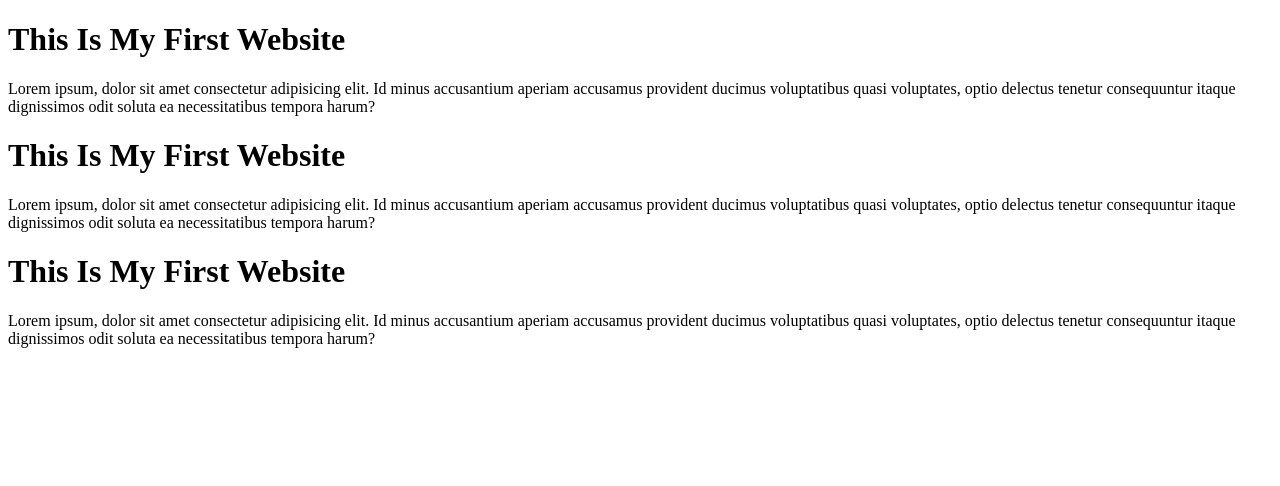
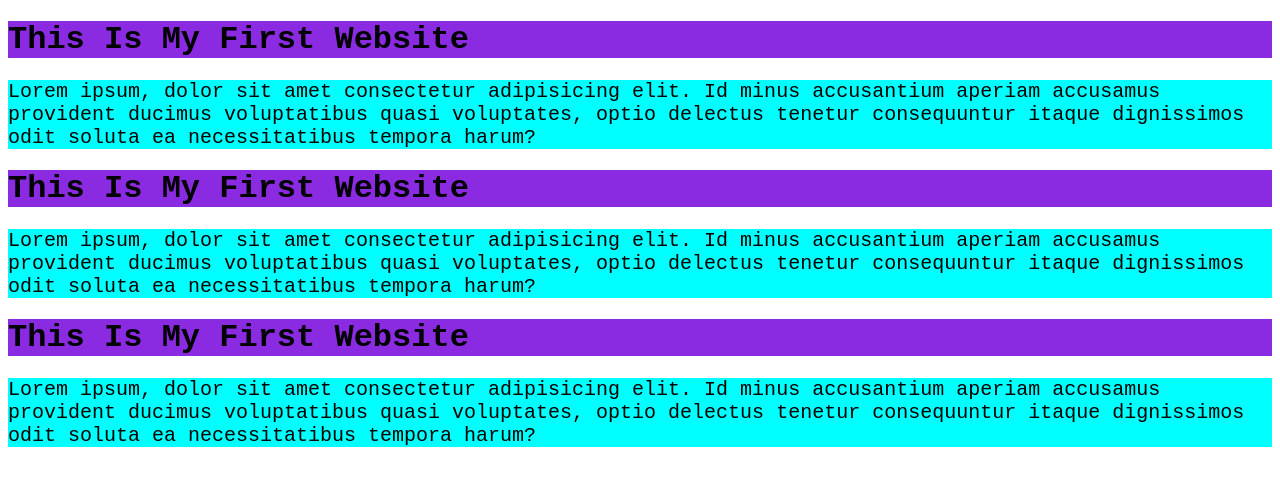
Before and after one commit to codermahbub20/my-first-repo, a plain HTML site: page index.html in a window 1280 px wide. Drawn offline with Linux system fonts and the light colour scheme.

Commit message:
Push Third Commit

```diff
--- a/index.html
+++ b/index.html
@@ -4,6 +4,7 @@
     <meta charset="UTF-8">
     <meta name="viewport" content="width=device-width, initial-scale=1.0">
     <title>This Is My First Repo Test Versionh1</title>
+    <link rel="stylesheet" href="styles.css">
 </head>
 <body>
     <h1>This Is My First Website</h1>
--- /dev/null
+++ b/styles.css
@@ -0,0 +1,9 @@
+h1{
+    background-color: blueviolet;
+    font-family: 'Courier New', Courier, monospace;
+}
+p{
+    background-color: aqua;
+    font-size: 20px;
+    font-family: 'Courier New', Courier, monospace;
+}
```
